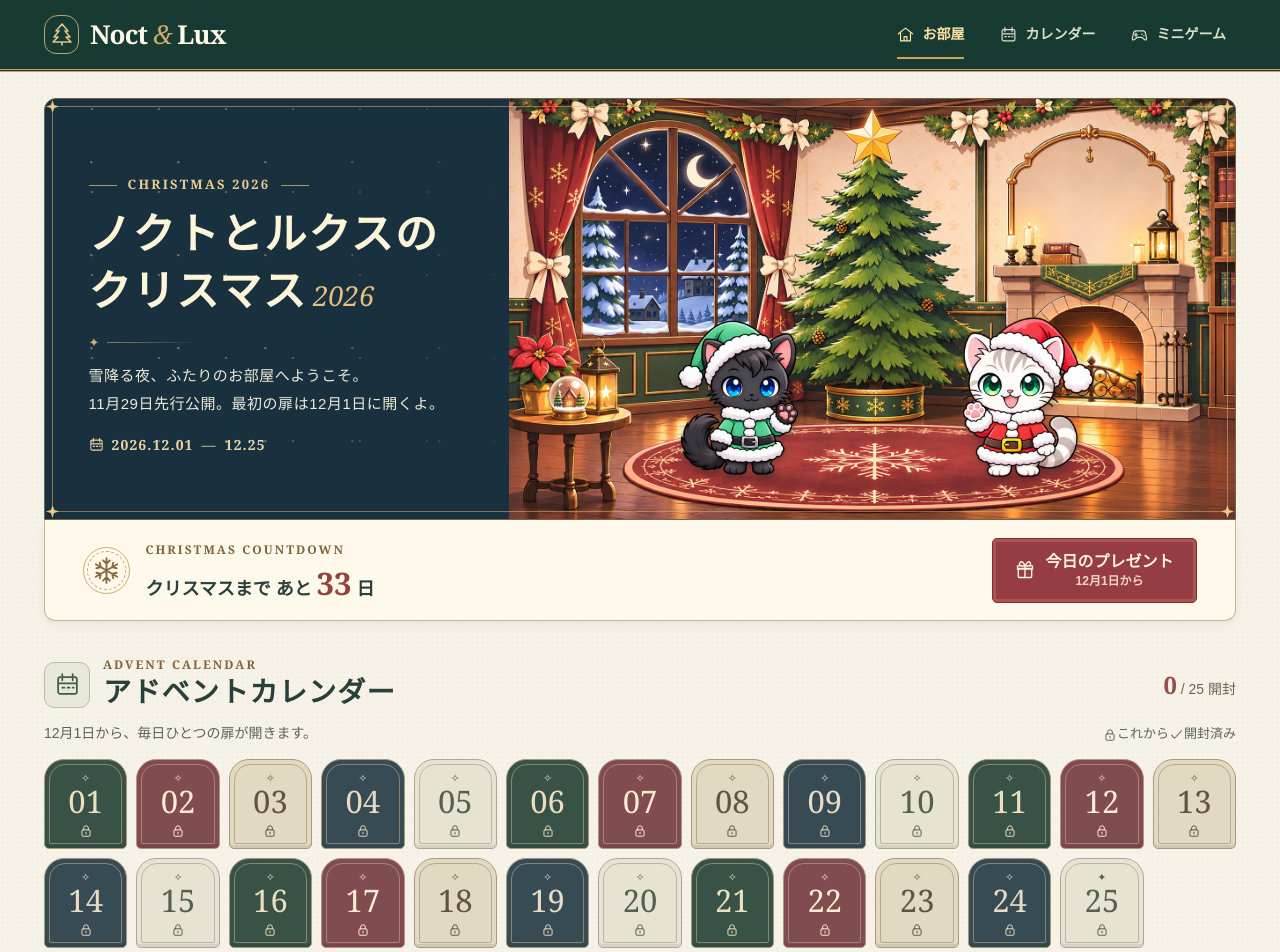
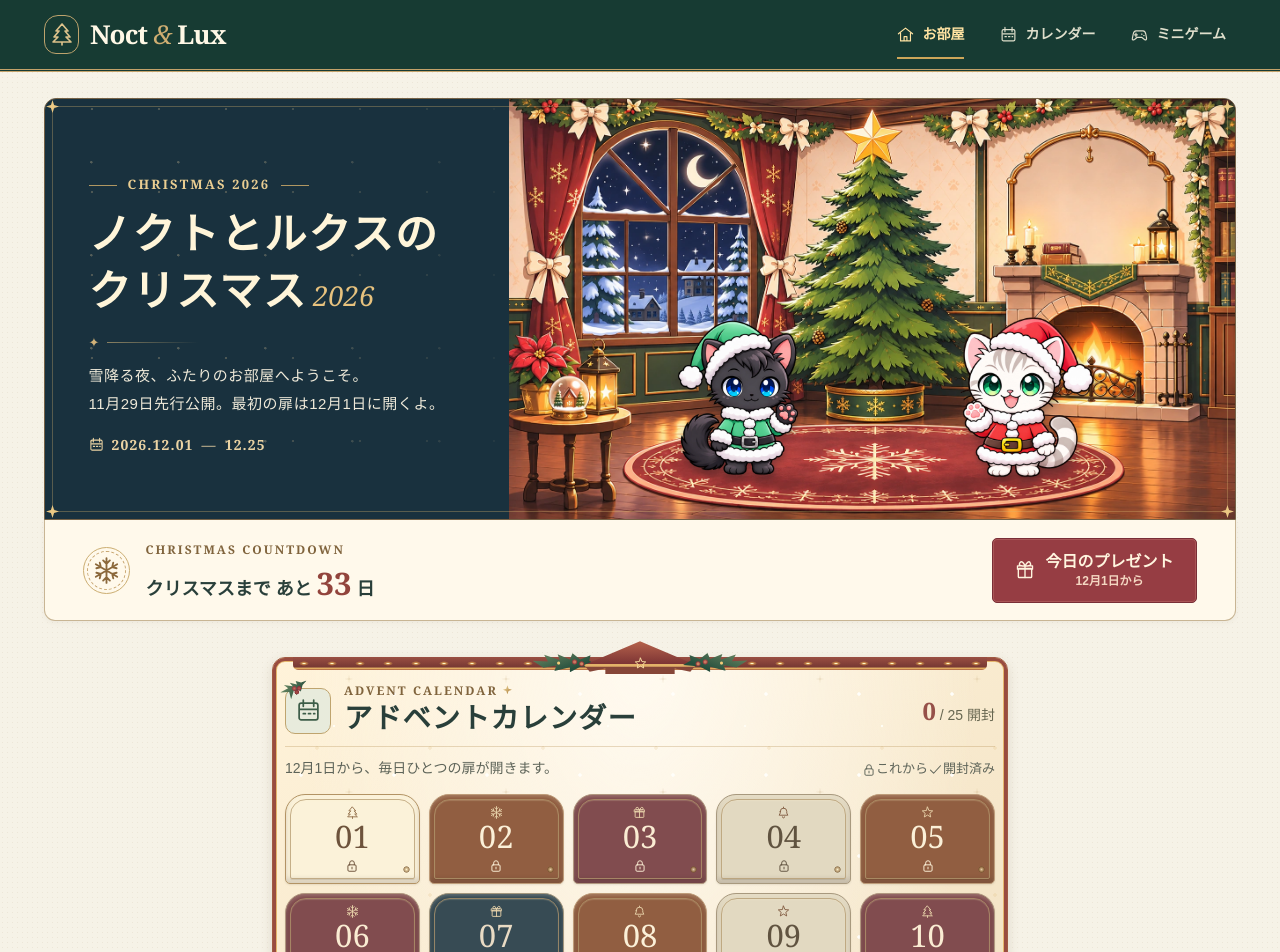
Before and after one commit to yongmars/Special-Christmas-Page, a Next.js app: page / in a window 1280 px wide. Shown: the top 952 px of the page. Built offline with nearby package versions, Linux system fonts and the light colour scheme.

Commit message:
アドベントカレンダーとクリスマスフィナーレを更新

```diff
--- a/app/style.css
+++ b/app/style.css
@@ -158,7 +158,7 @@ nav a[aria-current]:after {
   content: "";
   position: absolute;
   inset: 7px;
-  border: 1px solid #d8b47188;
+  border: 1px solid #d8b47155;
   border-radius: 6px;
   pointer-events: none;
   z-index: 3;
@@ -179,7 +179,7 @@ nav a[aria-current]:after {
       0/87px 93px,
     radial-gradient(circle at 67% 76%, #beac85 0 0.9px, transparent 1.5px) 0
       0/67px 83px;
-  opacity: 0.44;
+  opacity: 0.32;
   mask-image: linear-gradient(90deg, #000 40%, transparent);
 }
 .hero-kicker,
@@ -364,8 +364,9 @@ nav a[aria-current]:after {
   gap: 16px;
   padding: 16px clamp(16px, 3vw, 42px);
   border-radius: 0 0 11px 11px;
-  box-shadow: 0 4px 10px #62513812;
+  box-shadow: 0 2px 5px #6251380d;
 }
+.present-bar .red { box-shadow: inset 0 0 0 1px #c4767170; }
 .countdown {
   display: flex;
   align-items: center;
@@ -458,6 +459,127 @@ nav a[aria-current]:after {
   display: block;
   line-height: 1.3;
 }
+#calendar {
+  position: relative;
+  isolation: isolate;
+  max-width: 710px;
+  margin-inline: auto;
+  padding-block: 26px 17px;
+}
+#calendar::before {
+  content: "";
+  position: absolute;
+  z-index: -1;
+  inset: 0 calc(-1 * clamp(7px, 1vw, 14px));
+  border: 1px solid #a05942;
+  border-radius: 13px;
+  background:
+    linear-gradient(90deg, transparent, #bd9655 25% 75%, transparent) center top / 46% 2px no-repeat,
+    radial-gradient(circle at 28px 36px, #fffefa 0 1.4px, transparent 2px) 0 0 / 93px 81px,
+    radial-gradient(circle at 61px 68px, #fffdf4 0 1px, transparent 1.6px) 0 0 / 137px 109px,
+    radial-gradient(ellipse 1px 5px at 76px 21px, #b28b4e30, transparent) 0 0 / 157px 113px,
+    radial-gradient(ellipse 5px 1px at 76px 21px, #b28b4e30, transparent) 0 0 / 157px 113px,
+    radial-gradient(circle at 44px 90px, #d3a35024 0 1.5px, transparent 2px) 0 0 / 113px 147px,
+    radial-gradient(ellipse at top, #fffaf0, transparent 65%),
+    linear-gradient(155deg, #fff3da, #eddbbb);
+  box-shadow: inset 0 0 0 3px #994c40, inset 0 0 0 4px #e5b76e,
+    inset 0 -8px 0 #a8654829, 0 4px 12px #60472826;
+  pointer-events: none;
+}
+#calendar::after {
+  content: "";
+  position: absolute;
+  inset: 0 8px auto;
+  height: 13px;
+  border-radius: 0 0 5px 5px;
+  background:
+    radial-gradient(ellipse at center, #fff5c6 0 1px, #e9aa4eb0 2px, transparent 5px) center / 28px 13px repeat-x,
+    linear-gradient(#9a4f42, #783934 75%, #e4af62 88%, #a45b40);
+  pointer-events: none;
+}
+.calendar-crest {
+  position: absolute;
+  z-index: 1;
+  inset: -16px 0 auto;
+  width: clamp(120px, 27vw, 215px);
+  height: 33px;
+  margin-inline: auto;
+  pointer-events: none;
+}
+.calendar-crest::before,
+.calendar-crest::after {
+  content: "";
+  position: absolute;
+  top: 12px;
+  width: 30%;
+  height: 19px;
+  background:
+    radial-gradient(circle at 65% 47%, #c97960 0 1px, #9d3f3f 2px, transparent 3px),
+    radial-gradient(circle at 76% 57%, #cc8764 0 1px, #943a3b 2px, transparent 3px),
+    radial-gradient(circle at 40% 53%, #f5cc78 0 1px, transparent 2px),
+    linear-gradient(160deg, #6f8963, #244e3d 72%);
+  clip-path: polygon(0 39%, 24% 43%, 18% 8%, 42% 35%, 39% 5%, 58% 32%, 62% 0, 74% 32%, 90% 10%, 88% 39%, 100% 63%, 74% 71%, 58% 100%, 58% 73%, 34% 93%, 37% 64%, 17% 76%);
+}
+.calendar-crest::before { left: 0; }
+.calendar-crest::after { right: 0; transform: scaleX(-1); }
+.calendar-roof {
+  position: absolute;
+  inset: 0 24% 0;
+  display: grid;
+  place-items: end center;
+  padding-bottom: 4px;
+  color: #ffe8a8;
+  background: linear-gradient(#b6634c, #7d3434 70%, #e3b269 71% 77%, #864638 78%);
+  clip-path: polygon(50% 0, 100% 72%, 95% 92%, 81% 82%, 81% 100%, 19% 100%, 19% 82%, 5% 92%, 0 72%);
+}
+#calendar .section-heading {
+  padding-bottom: 8px;
+  border-bottom: 1px solid #b18a4e4f;
+}
+#calendar .heading-icon {
+  position: relative;
+  border-color: #bfa46e;
+  background: #e8ebdc;
+}
+#calendar .heading-icon::before,
+#calendar .heading-icon::after {
+  content: "";
+  position: absolute;
+  pointer-events: none;
+}
+#calendar .heading-icon::before {
+  top: -8px;
+  left: -6px;
+  width: 29px;
+  height: 16px;
+  background: linear-gradient(140deg, #72916a, #294d3b 80%);
+  clip-path: polygon(0 33%, 31% 29%, 22% 0, 48% 30%, 44% 2%, 64% 30%, 65% 7%, 80% 29%, 100% 33%, 81% 48%, 66% 81%, 65% 52%, 48% 92%, 47% 55%, 25% 100%, 29% 54%);
+  transform: rotate(-24deg);
+}
+#calendar .heading-icon::after {
+  top: -4px;
+  left: 5px;
+  width: 12px;
+  height: 10px;
+  background:
+    radial-gradient(circle at 28% 35%, #c96c5a 0, #943d42 2px, transparent 2.5px),
+    radial-gradient(circle at 68% 34%, #b95a50 0, #87323a 2px, transparent 2.5px),
+    radial-gradient(circle at 48% 72%, #b45248 0, #87323a 2px, transparent 2.5px);
+}
+#calendar .section-heading .eyebrow::after,
+.door-finale::after {
+  content: "";
+  background: linear-gradient(135deg, #f6e2a9, #a5742f);
+  clip-path: polygon(50% 0, 63% 37%, 100% 50%, 63% 63%, 50% 100%, 37% 63%, 0 50%, 37% 37%);
+  pointer-events: none;
+}
+#calendar .section-heading .eyebrow::after {
+  display: inline-block;
+  width: 9px;
+  height: 9px;
+  margin-inline-start: 5px;
+  vertical-align: 1px;
+}
 .heading-meta {
   margin-left: auto;
   white-space: nowrap;
@@ -483,10 +605,11 @@ nav a[aria-current]:after {
 }
 .doors {
   display: grid;
-  grid-template-columns: repeat(10, minmax(0, 1fr));
+  grid-template-columns: repeat(5, minmax(0, 1fr));
   gap: 9px;
 }
 .door {
+  --door-shading: inset 0 2px 3px #fff5d930, inset 0 -4px 5px #231b2429;
   position: relative;
   min-height: 90px;
   display: flex;
@@ -499,18 +622,33 @@ nav a[aria-current]:after {
   background: var(--doorbg);
   color: var(--ink);
   font-family: Georgia, serif;
-  box-shadow: inset 0 -3px 0 #00000014;
+  box-shadow: var(--door-shading), 0 1px 2px #4d38251c;
   padding: 8px 2px;
 }
 .door:before {
   content: "";
   position: absolute;
   inset: 4px;
-  border: 1px solid var(--edge);
+  border: 1px solid #bd985c;
   border-radius: 16px 16px 2px 2px;
+  background: radial-gradient(circle 3.5px at center, #fff1ba, #bd8d47 54%, #825823 80%, transparent 100%)
+    right 4px bottom 5px / 7px 7px no-repeat;
   pointer-events: none;
   opacity: 0.75;
+  box-shadow: inset 0 1px 1px #fff0bb40, 0 1px 1px #37230f33;
 }
+.door-finale::before {
+  border-color: #b48538;
+  opacity: 1;
+  box-shadow: inset 0 0 0 1px #fff0c2, 0 0 5px #c99b5370;
+}
+.door-finale::after {
+  position: absolute;
+  inset: 13px 9px auto auto;
+  width: 10px;
+  height: 10px;
+}
+.door-finale .door-mark { text-shadow: 0 0 6px #d69745a6; }
 .door strong {
   font-size: 31px;
   line-height: 1.15;
@@ -520,50 +658,86 @@ nav a[aria-current]:after {
   font-size: 11px;
   line-height: 13px;
 }
+.door-mark svg {
+  display: block;
+  color: var(--door-ornament, #f2d49b);
+}
 .door > svg {
   margin-top: 5px;
 }
-.tone0 {
+.tone-noct {
   --doorbg: #305447;
   --ink: #f3dfb1;
   --edge: #a7996b;
 }
-.tone1 {
+.tone-game {
   --doorbg: #91484b;
   --ink: #ffebc9;
   --edge: #b99674;
 }
-.tone2 {
+.tone-quiz {
+  --door-ornament: #8c5732;
   --doorbg: #e6d9b8;
   --ink: #645338;
   --edge: #ad9873;
 }
-.tone3 {
+.tone-illustration {
   --doorbg: #314c59;
   --ink: #eedaba;
   --edge: #a79774;
 }
-.tone4 {
+.tone-special {
+  --door-ornament: #84533c;
   --doorbg: #e9e3cd;
   --ink: #52614b;
   --edge: #a9aa8b;
 }
+.tone-lux {
+  --doorbg: #a15b32;
+  --ink: #fff0ce;
+  --edge: #ca9a69;
+}
+.tone-first {
+  --door-ornament: #9b6935;
+  --doorbg: #fff2cf;
+  --ink: #765231;
+  --edge: #be9250;
+}
+.tone-finale {
+  --doorbg: #593746;
+  --ink: #ffe7a9;
+  --edge: #c69b59;
+}
+.door.available {
+  transition: filter .16s ease, transform .16s ease;
+}
+.door.available:is(:hover, :focus-visible) {
+  filter: brightness(1.075);
+  text-decoration: none;
+}
 .door.available:hover {
   transform: translateY(-2px);
-  text-decoration: none;
-  box-shadow: 0 3px 6px #51432d33;
 }
-.door.opened {
-  background: #f5f1e5;
-  --ink: #526752;
-  --edge: #92a087;
+.door.opened > svg {
+  color: #365641;
+  border-radius: 50%;
+  background: #dbe7d1;
+  box-shadow: 0 0 0 2px #dbe7d1;
 }
 .door.today {
   outline: 3px solid #b7862d;
   outline-offset: 1px;
+  box-shadow: var(--door-shading), 0 0 10px 3px #ddb34f77, inset 0 0 9px #f9d58c68;
 }
 .today .door-mark {
   font: 700 11px sans-serif;
+}
+.door.today:focus-visible {
+  outline-color: #91484b;
+  outline-offset: 3px;
+}
+@media (prefers-reduced-motion: reduce) {
+  .door.available:hover { transform: none; }
 }
 .game-cards {
   display: grid;
@@ -922,11 +1096,6 @@ html:has(.memory-preview[open]) {
   color: #996b1e;
   text-align: center;
 }
-@media (min-width: 1050px) {
-  .doors {
-    grid-template-columns: repeat(13, minmax(0, 1fr));
-  }
-}
 @media (max-width: 900px) {
   .nav-wrap,
   .wrap {
@@ -941,9 +1110,6 @@ html:has(.memory-preview[open]) {
   }
   .hero-copy p {
     font-size: 14px;
-  }
-  .doors {
-    grid-template-columns: repeat(8, minmax(0, 1fr));
   }
   .room-scene {
     align-self: center;
@@ -1095,8 +1261,12 @@ html:has(.memory-preview[open]) {
     margin: 8px 0 10px;
   }
   .doors {
-    grid-template-columns: repeat(4, minmax(0, 1fr));
     gap: 8px;
+  }
+  .door-finale::after {
+    inset: 10px 7px auto auto;
+    width: 7px;
+    height: 7px;
   }
   .door {
     min-height: 78px;
@@ -1209,6 +1379,17 @@ html:has(.book-dialog[open]) { overflow: hidden; }
   object-fit: contain;
 }
 .finale-picture:not([hidden]) { display: block; }
+.finale-image-error {
+  position: absolute;
+  inset: 0;
+  display: grid;
+  place-content: center;
+  justify-items: center;
+  padding: 8px;
+  color: #fff7e7;
+  text-align: center;
+}
+.finale-image-error .action { min-height: 44px; }
 .finale-message {
   color: #29493d;
   font-weight: 700;
@@ -1234,18 +1415,20 @@ html:has(.book-dialog[open]) { overflow: hidden; }
   color: #394b40;
 }
 @media (prefers-reduced-motion: no-preference) {
+  .finale-frame-reveal { background: white; }
   .finale-flash {
     position: absolute;
     inset: 0;
     pointer-events: none;
     background: white;
-    animation: finale-flash .25s ease-out both;
+    animation: finale-flash .48s ease-out both;
   }
-  .finale-picture:not([hidden]) { animation: finale-reveal .4s ease-out both; }
+  .finale-frame-reveal .finale-picture:not([hidden]) {
+    animation: finale-reveal .8s ease-out both;
+  }
   @keyframes finale-flash {
     0% { opacity: 0; }
-    25% { opacity: .86; }
-    100% { opacity: 0; }
+    35%, 100% { opacity: 1; }
   }
   @keyframes finale-reveal { from { opacity: 0; } }
 }
--- a/components/Calendar.tsx
+++ b/components/Calendar.tsx
@@ -2,6 +2,8 @@ import { Link } from "@/lib/navigation";
 import { Icon } from "./Icon";
 import { Context, url } from "@/lib/types";
 import { season } from "@/lib/season";
+
+const doorOrnaments = ["tree", "snow", "gift", "bell", "star"];
 export function Heading({
   en,
   title,
@@ -30,6 +32,9 @@ export function Calendar({ ctx, opened }: { ctx: Context; opened: number[] }) {
   const { today } = season(ctx.date);
   return (
     <section className="section" id="calendar">
+      <div className="calendar-crest" aria-hidden="true">
+        <span className="calendar-roof"><Icon name="star" size={13} /></span>
+      </div>
       <Heading
         en="ADVENT CALENDAR"
         title="アドベントカレンダー"
@@ -53,12 +58,12 @@ export function Calendar({ ctx, opened }: { ctx: Context; opened: number[] }) {
         </small>
       </div>
       <div className="doors">
-        {ctx.doors.map(({ day, available, releaseDate }) => {
+        {ctx.doors.map(({ day, tone, available, releaseDate }) => {
           const open = available && opened.includes(day),
             isToday = today === day;
           const cls =
-            "door tone" +
-            ((day - 1) % 5) +
+            "door tone-" + tone +
+            (day === 25 ? " door-finale" : "") +
             (available ? " available" : "") +
             (open ? " opened" : "") +
             (isToday ? " today" : "");
@@ -75,7 +80,9 @@ export function Calendar({ ctx, opened }: { ctx: Context; opened: number[] }) {
           const face = (
             <>
               <span className="door-mark" aria-hidden="true">
-                {isToday ? "今日" : day === 25 ? "✦" : "✧"}
+                {isToday ? "今日" : day === 25 ? "✦" : (
+                  <Icon name={doorOrnaments[(day - 1 + Math.floor((day - 1) / 5)) % doorOrnaments.length]} size={13} />
+                )}
               </span>
               <strong>{String(day).padStart(2, "0")}</strong>
               <Icon
--- a/components/Icon.tsx
+++ b/components/Icon.tsx
@@ -26,6 +26,7 @@ const paths: Record<string, React.ReactNode> = {
     </>
   ),
   check: <path d="m4 13 5 5L20 6" />,
+  bell: <path d="M6 10a6 6 0 0 1 12 0v3l2 4H4l2-4v-3ZM10 20a2 2 0 0 0 4 0M12 2v2" />,
   home: (
     <>
       <path d="m2 11 10-8 10 8M5 10v11h14V10M10 21v-6h4v6" />
--- a/lib/catalog.ts
+++ b/lib/catalog.ts
@@ -2,7 +2,7 @@ import { readFile } from "node:fs/promises";
 import path from "node:path";
 import rawGames from "@/content/games.json";
 import { tokyoDate, validDate } from "./season";
-import type { Context, Day, Game } from "./types";
+import { doorTone, type Context, type Day, type Game } from "./types";
 export const games = rawGames as Game[];
 export async function readDay(n: number): Promise<Day> {
   const data = await readFile(
@@ -39,6 +39,7 @@ export async function context(
     preview: dev && preview,
     doors: all.map((d) => ({
       day: d.day,
+      tone: doorTone(d),
       releaseDate: release(d),
       available: date >= release(d),
       gameId: d.kind === "game" ? d.gameId : undefined,
--- a/static/entry.tsx
+++ b/static/entry.tsx
@@ -3,7 +3,7 @@ import { useEffect, useState } from "react";
 import { Site } from "@/components/Site";
 import { tokyoDate } from "@/lib/season";
 import { mount, publicPath } from "@/lib/public-path";
-import type { Context, Day, Game } from "@/lib/types";
+import { doorTone, type Context, type Day, type Game } from "@/lib/types";
 import rawGames from "@/content/games.json";
 import "@/app/style.css";
 
@@ -19,7 +19,7 @@ function CalendarApp({ days }: { days: Day[] }) {
   const doors = days.map(d => {
     const game = d.kind === "game" ? games.find(g => g.id === d.gameId) : undefined;
     const releaseDate = game?.releaseDate ?? d.releaseDate!;
-    return { day: d.day, gameId: game?.id, releaseDate, available: date >= releaseDate };
+    return { day: d.day, tone: doorTone(d), gameId: game?.id, releaseDate, available: date >= releaseDate };
   });
   const ctx: Context = { now, date, doors, preview: false, dev: false };
   const route = location.pathname.slice(mount.length).replace(/\/index\.html$/, "").replace(/\/$/, "");
```
Also changed, not shown: components/Finale.tsx (+54 -14 lines), lib/types.ts (+11 -0 lines), tests/production.mjs (+25 -8 lines), 1 other file (tests, documents, lock files or other folders).
